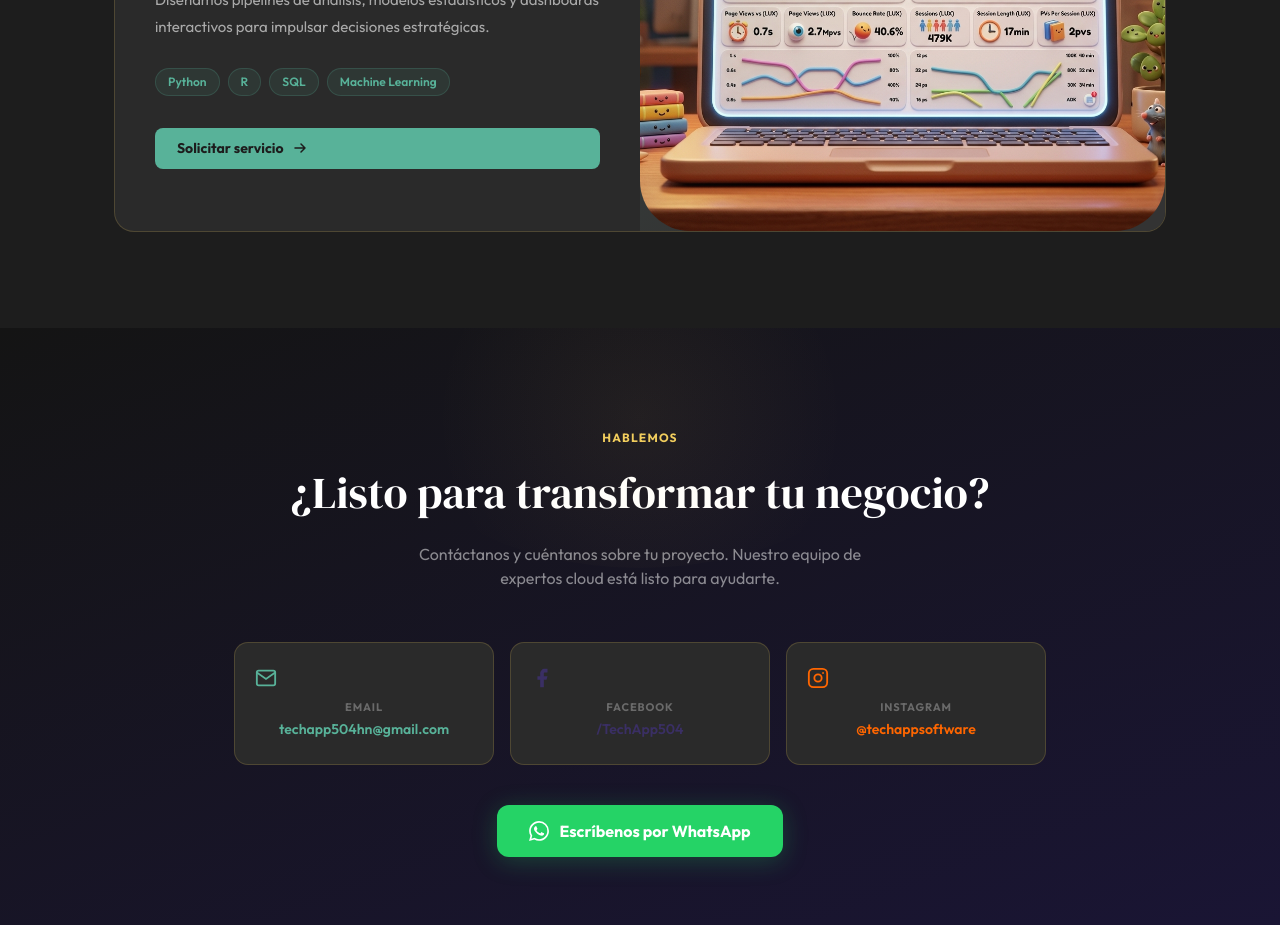
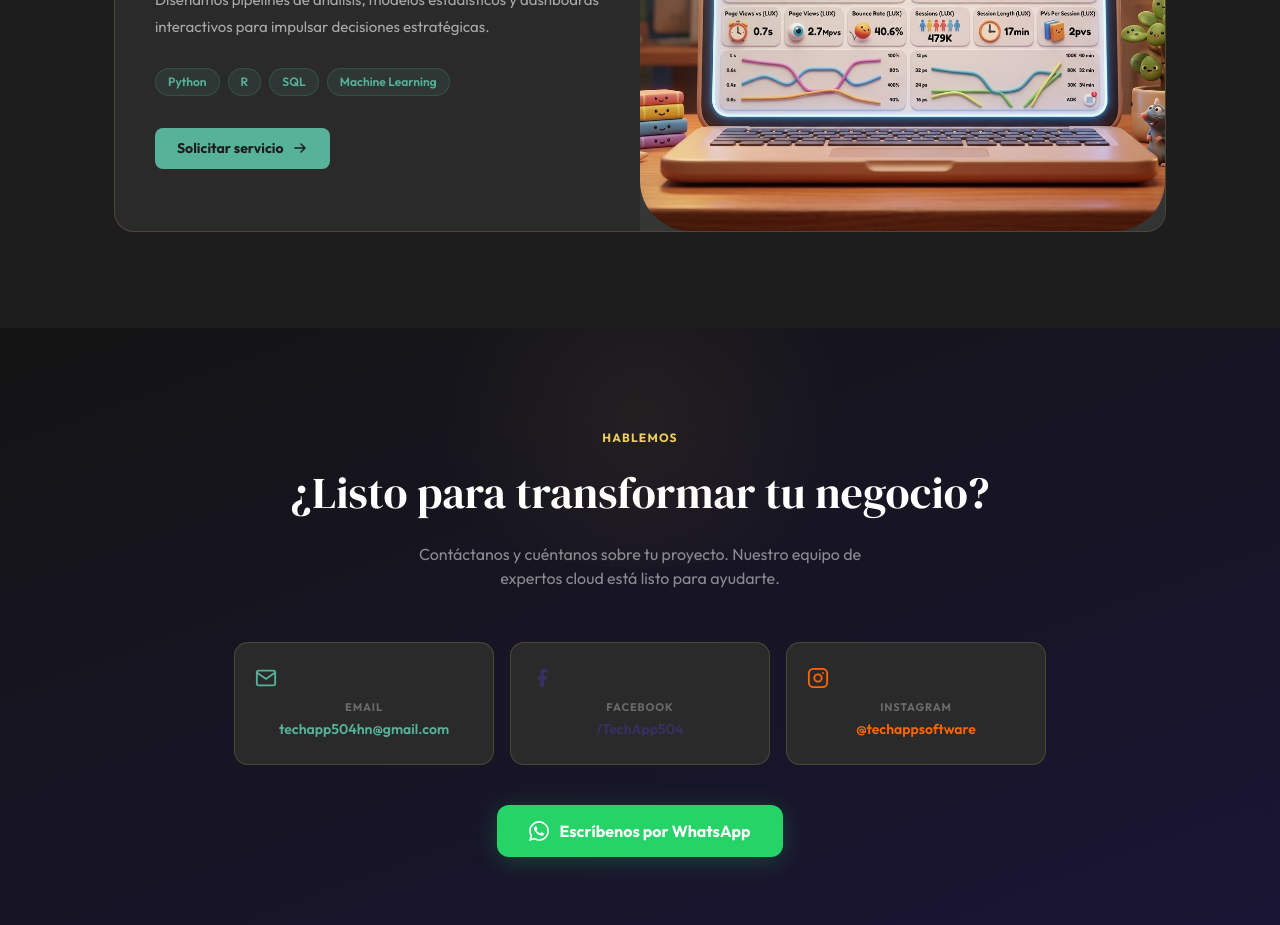
Before and after one commit to SilenaRQ/techapp504-web, a React (Vite) app: page / in a window 1280 px wide. Shown: the part 2280-3205 px from the top of the page. Built offline with nearby package versions, Linux system fonts and the light colour scheme; the HTML template or start-up script is replaced by a standard one.

Commit message:
Add files via upload

```diff
--- a/src/App.tsx
+++ b/src/App.tsx
@@ -1313,6 +1313,7 @@ export default function App() {
                 style={{
                   display: "inline-flex",
                   alignItems: "center",
+                  alignSelf: "flex-start",
                   gap: 8,
                   background: SERVICES[activeService].accent,
                   color: C.black,
```
